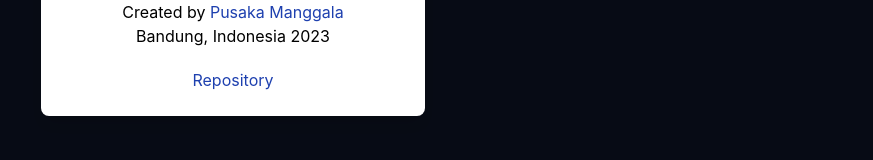
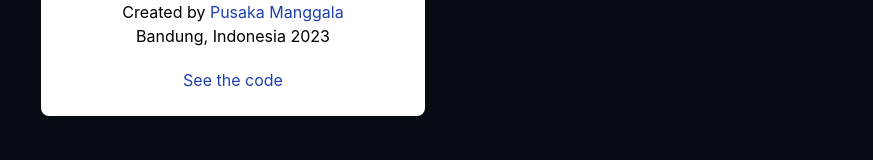
Before and after one commit to pusakamanggala/weather-app, a React (Create React App) app: page / in a window 1280 px wide. Both pictures are taken after a click on the button 1246 px from the left and 760 px from the top of the page. Shown: the part 376-536 px from the top of the page, without its empty margins (407-1280 px from the left). Built offline with nearby package versions, Linux system fonts and the light colour scheme.

Commit message:
update : href for repository

```diff
--- a/src/components/About.js
+++ b/src/components/About.js
@@ -53,7 +53,7 @@ const About = () => {
           target="_blank"
           rel="noreferrer"
         >
-          Repository
+          See the code
         </a>
       </Modal>
     </div>
```
